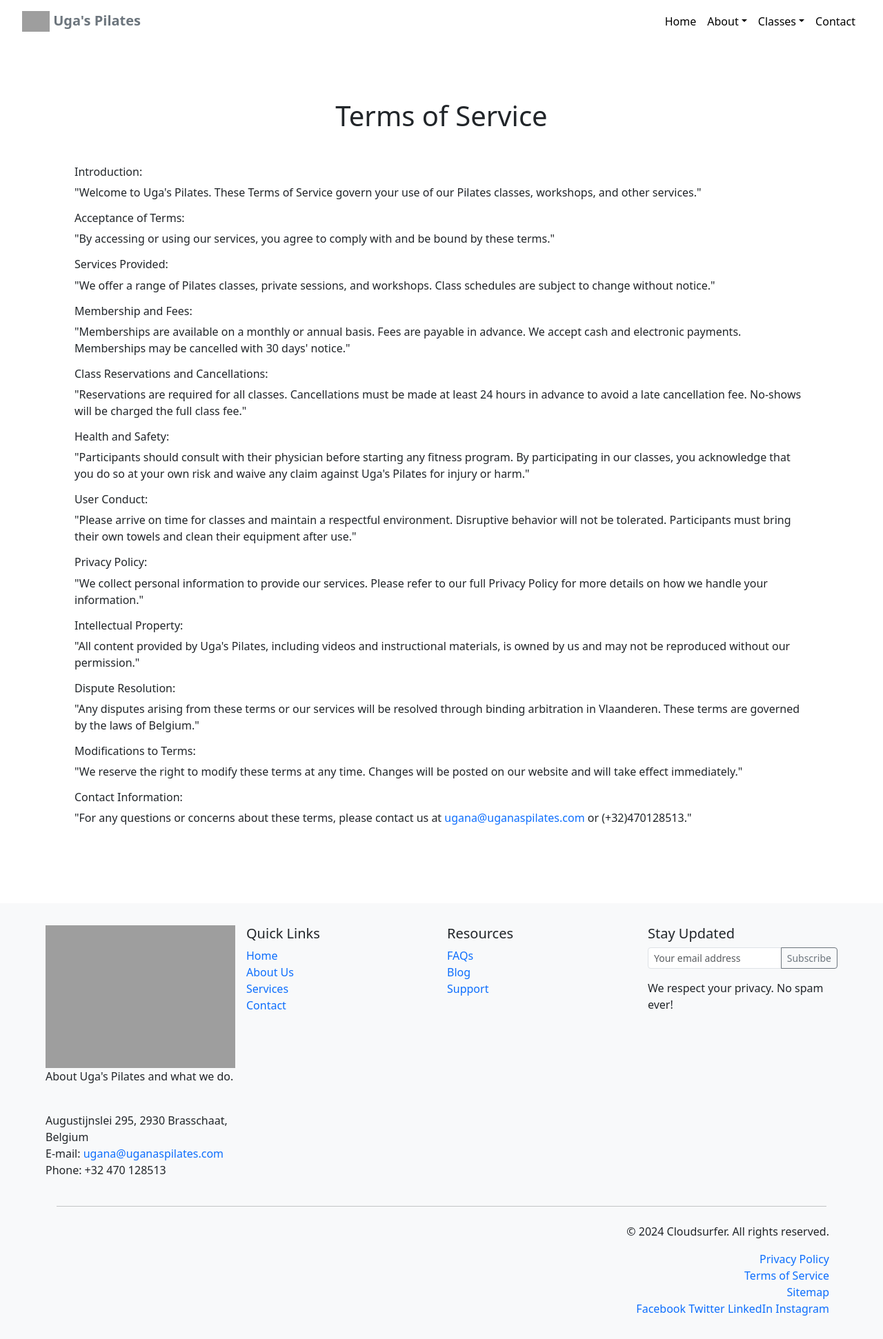
After one commit to martijnnieuwland/ugas_pilates, a Django app: page /terms-of-service/ in a window 1280 px wide. The commit adds this page. Shown: the whole page at 69% size. Run offline with Django 5.2, Linux system fonts and the light colour scheme; some libraries are stand-ins or nearby versions; grey boxes are pictures that could not be loaded.

Commit message:
terms and privacy

```diff
--- a/templates/ugas_pilates/base.html
+++ b/templates/ugas_pilates/base.html
@@ -134,7 +134,7 @@
             <p>&copy; 2024 Cloudsurfer. All rights reserved.</p>
             <ul class="footer-bottom-links">
               <li><a href="{% url 'privacy' %}">Privacy Policy</a></li>
-              <li><a href="/terms-of-service">Terms of Service</a></li>
+              <li><a href="{% url 'terms' %}">Terms of Service</a></li>
               <li><a href="/sitemap">Sitemap</a></li>
             </ul>
             <div class="social-media">
--- a/templates/ugas_pilates/privacy-policy.html
+++ b/templates/ugas_pilates/privacy-policy.html
@@ -1,7 +1,7 @@
 {% extends "ugas_pilates/base.html" %}
 
 {% block content %}
-<div id="instructors" class="main-content p-5 m-5">
+<div id="privacy" class="main-content p-5 m-5">
   <h1 class="text-center mt-5">Privacy Policy</h1>
 
   <div class="container mt-5">
--- /dev/null
+++ b/templates/ugas_pilates/terms-of-service.html
@@ -0,0 +1,58 @@
+{% extends 'ugas_pilates/base.html' %}
+{% load static %}
+
+{% block content %}
+<div id="terms" class="main-content p-5 m-5">
+  <h1 class="text-center mt-5">Terms of Service</h1>
+  <div class="container mt-5">
+
+    <h6>Introduction:</h6>
+    <p>"Welcome to Uga's Pilates. These Terms of Service govern your use of our Pilates classes, workshops, and other
+      services."</p>
+
+    <h6>Acceptance of Terms:</h6>
+    <p>"By accessing or using our services, you agree to comply with and be bound by these terms."</p>
+
+    <h6>Services Provided:</h6>
+    <p>"We offer a range of Pilates classes, private sessions, and workshops. Class schedules are subject to change
+      without notice."</p>
+
+    <h6>Membership and Fees:</h6>
+    <p>"Memberships are available on a monthly or annual basis. Fees are payable in advance. We accept cash and
+      electronic payments. Memberships may be cancelled with 30 days' notice."</p>
+
+    <h6>Class Reservations and Cancellations:</h6>
+    <p>"Reservations are required for all classes. Cancellations must be made at least 24 hours in advance to avoid a
+      late cancellation fee. No-shows will be charged the full class fee."</p>
+
+    <h6>Health and Safety:</h6>
+    <p>"Participants should consult with their physician before starting any fitness program. By participating in our
+      classes, you acknowledge that you do so at your own risk and waive any claim against Uga's Pilates for injury or
+      harm."</p>
+
+    <h6>User Conduct:</h6>
+    <p>"Please arrive on time for classes and maintain a respectful environment. Disruptive behavior will not be
+      tolerated. Participants must bring their own towels and clean their equipment after use."</p>
+
+    <h6>Privacy Policy:</h6>
+    <p>"We collect personal information to provide our services. Please refer to our full Privacy Policy for more
+      details on how we handle your information."</p>
+
+    <h6>Intellectual Property:</h6>
+    <p>"All content provided by Uga's Pilates, including videos and instructional materials, is owned by us and may not
+      be reproduced without our permission."</p>
+
+    <h6>Dispute Resolution:</h6>
+    <p>"Any disputes arising from these terms or our services will be resolved through binding arbitration in
+      Vlaanderen. These terms are governed by the laws of Belgium."</p>
+
+    <h6>Modifications to Terms:</h6>
+    <p>"We reserve the right to modify these terms at any time. Changes will be posted on our website and will take
+      effect immediately."</p>
+
+    <h6>Contact Information:</h6>
+    <p>"For any questions or concerns about these terms, please contact us at <a
+        href="mailto: ugana82@yahoo.de">ugana@uganaspilates.com</a> or (+32)470128513."</p>
+  </div>
+</div>
+{% endblock content %}
--- a/ugas_pilates/urls.py
+++ b/ugas_pilates/urls.py
@@ -34,4 +34,5 @@ urlpatterns = [
     path('pricing/', views.pricing, name='pricing'),
     path('contact/', views.contact, name='contact'),
     path('privacy-policy/', views.privacy, name='privacy'),
+    path('terms-of-service/', views.terms, name='terms'),
 ] + static(settings.STATIC_URL, document_root=settings.STATIC_ROOT)
--- a/ugas_pilates/views.py
+++ b/ugas_pilates/views.py
@@ -33,5 +33,8 @@ def schedule(request):
 def studio(request):
     return render(request, 'ugas_pilates/studio.html')
 
+def terms(request):
+    return render(request, 'ugas_pilates/terms-of-service.html')
+
 def testimonials(request):
     return render(request, 'ugas_pilates/testimonials.html')
```
Also changed, not shown: ugas_pilates/static/ugas_pilates/images/logo-green-grey.svg (added), ugas_pilates/static/ugas_pilates/images/logo.svg (added), 1 other file.
